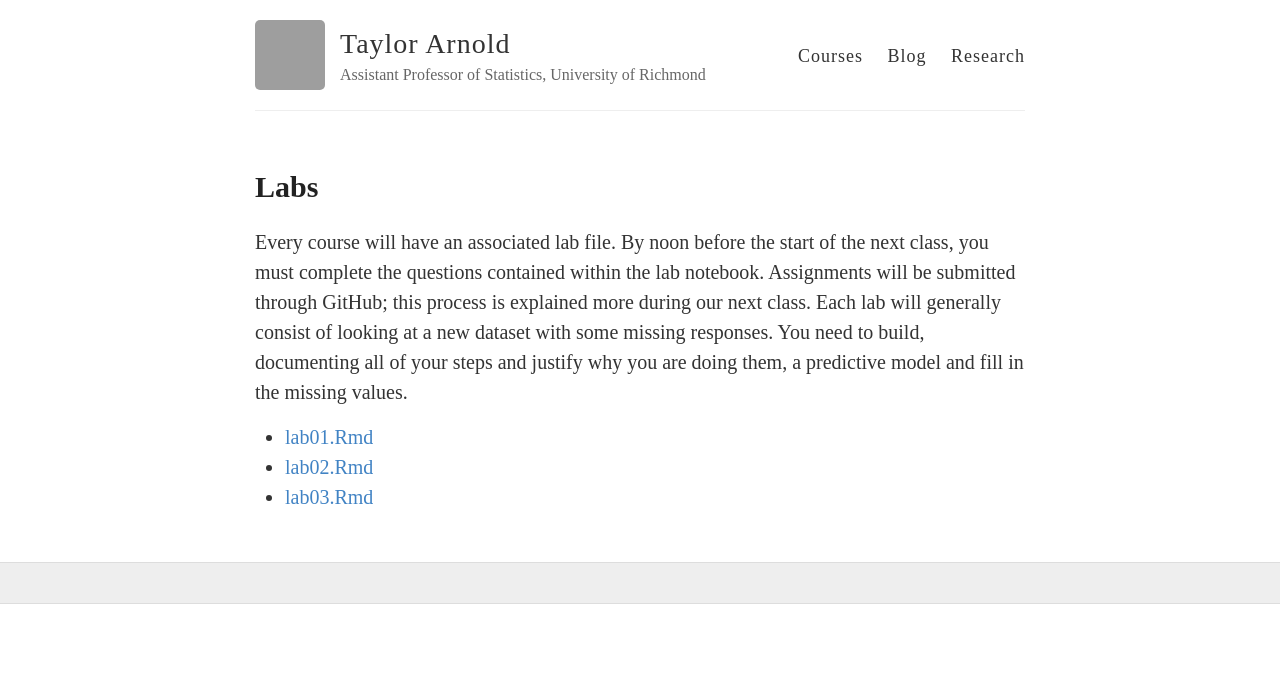
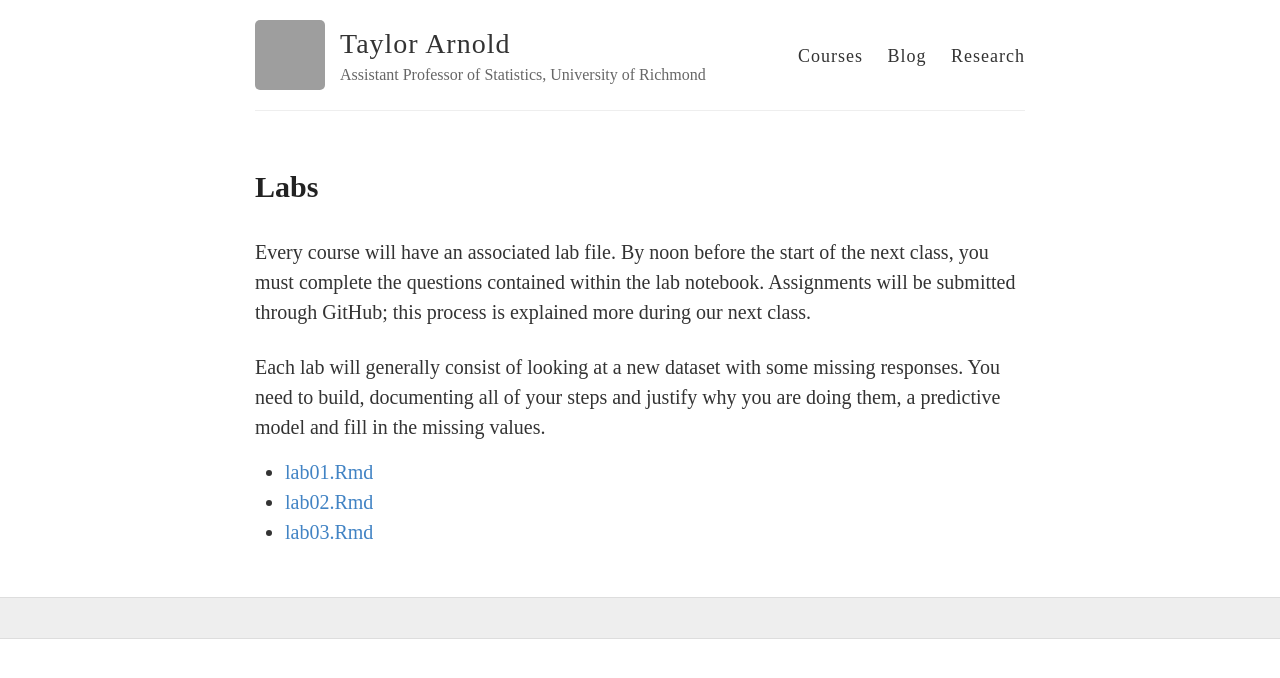
Before and after one commit to statsmaths/stat395, a Jekyll site: the page built from labs.html, in a window 1280 px wide. Shown: the top 678 px of the page. Built offline with Jekyll 4.4.1, drawn with Linux system fonts in a browser that asks for light colours; grey boxes are pictures that could not be loaded.

Commit message:
update all

```diff
--- a/labs.html
+++ b/labs.html
@@ -4,15 +4,17 @@ layout: default
 
 <div>
 <h1>Labs</h1>
-Every course will have an associated lab file. By noon before the start of the next class, you must complete the questions contained within the lab notebook. Assignments will be submitted through GitHub; this process is explained more during our next class.
 
-Each lab will generally consist of looking at a new dataset with some missing responses. You need to build, documenting all of your steps and justify why you are doing them, a predictive model and fill in the missing values.
+<p>Every course will have an associated lab file. By noon before the start of the next class, you must complete the questions contained within the lab notebook. Assignments will be submitted through GitHub; this process is explained more during our next class.</p>
+
+<p>Each lab will generally consist of looking at a new dataset with some missing responses. You need to build, documenting all of your steps and justify why you are doing them, a predictive model and fill in the missing values.</p>
+
 </div>
 
 <div>
   <ul>
-    <li><a href="https://statsmaths.github.io/stat395/assets/lab01.Rmd">lab01.Rmd</a></li>
-    <li><a href="https://statsmaths.github.io/stat395/assets/lab02.Rmd">lab02.Rmd</a></li>
-    <li><a href="https://statsmaths.github.io/stat395/assets/lab03.Rmd">lab03.Rmd</a></li>
+    <li><a href="https://statsmaths.github.io/stat395/assets/labs/lab01.Rmd">lab01.Rmd</a></li>
+    <li><a href="https://statsmaths.github.io/stat395/assets/labs/lab02.Rmd">lab02.Rmd</a></li>
+    <li><a href="https://statsmaths.github.io/stat395/assets/labs/lab03.Rmd">lab03.Rmd</a></li>
   </ul>
 </div>
```
